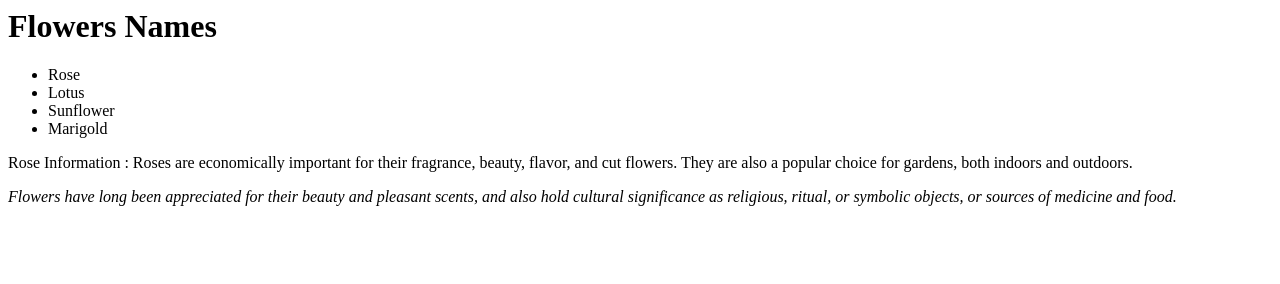
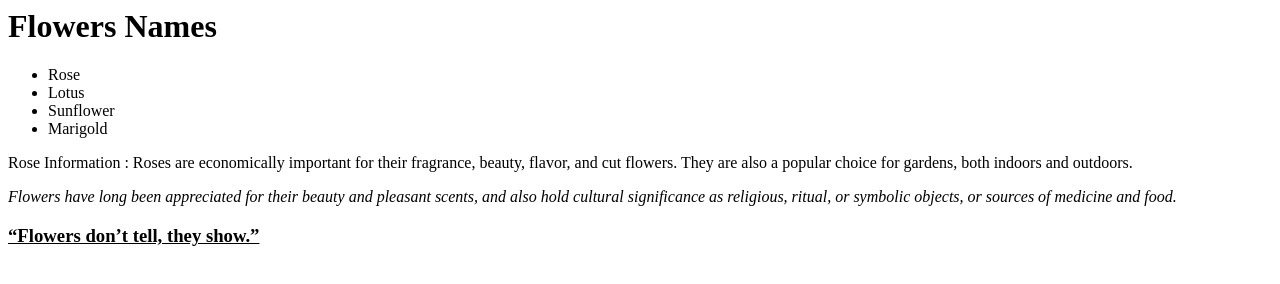
Before and after one commit to Salunkhepranali/Git-Practice1, a plain HTML site: page index.html in a window 1280 px wide. Drawn offline with Linux system fonts and the light colour scheme.

Commit message:
Underline tag used

```diff
--- a/index.html
+++ b/index.html
@@ -18,7 +18,6 @@
     <p><i>Flowers have long been appreciated for their beauty and pleasant scents, and also hold cultural significance as religious, ritual, or symbolic objects, or sources of medicine and food.
     </i>
     </p>
-
-
+    <h3><u>“Flowers don’t tell, they show.”</u></h3>
 </body>
 </html>
```
